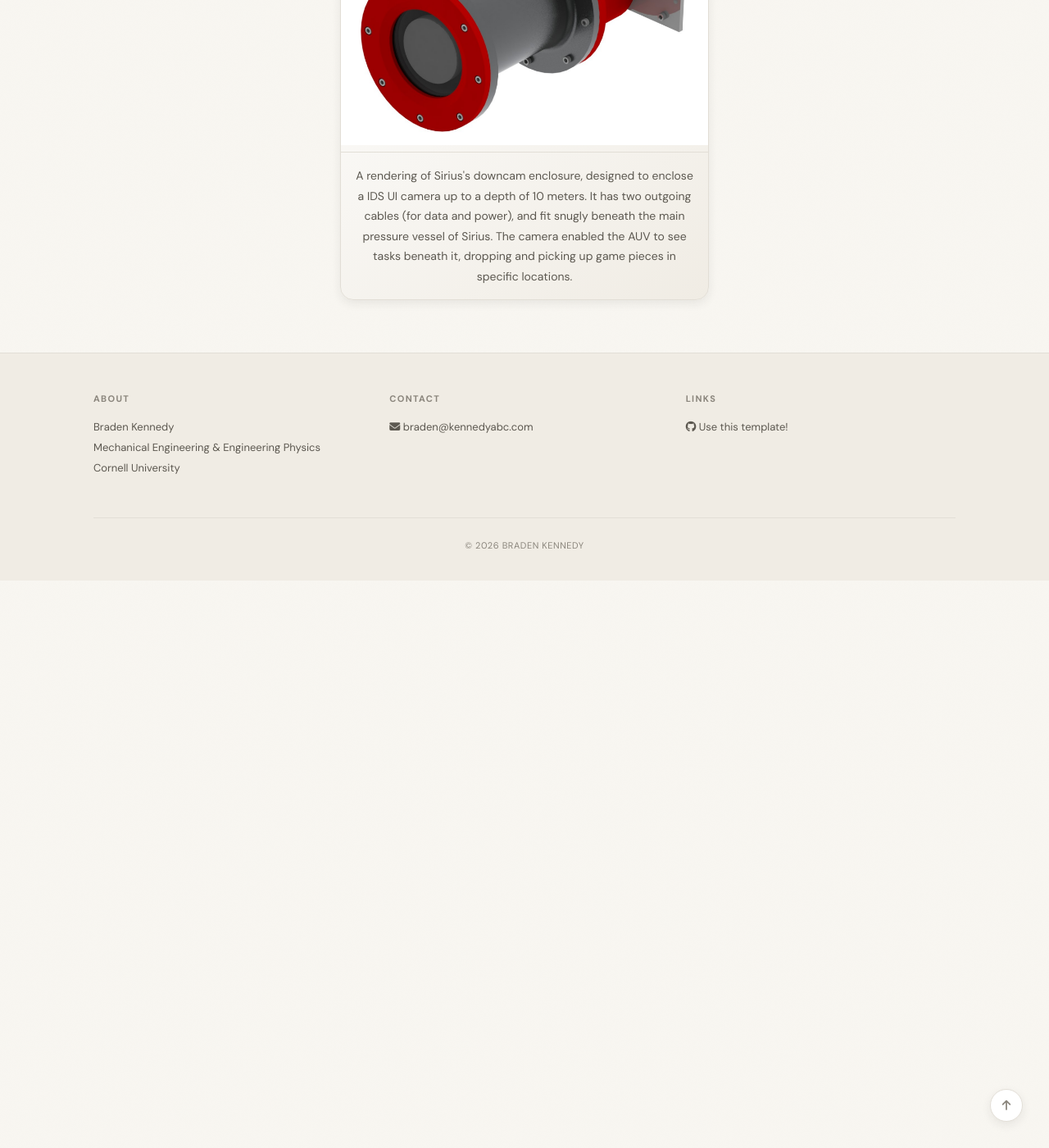
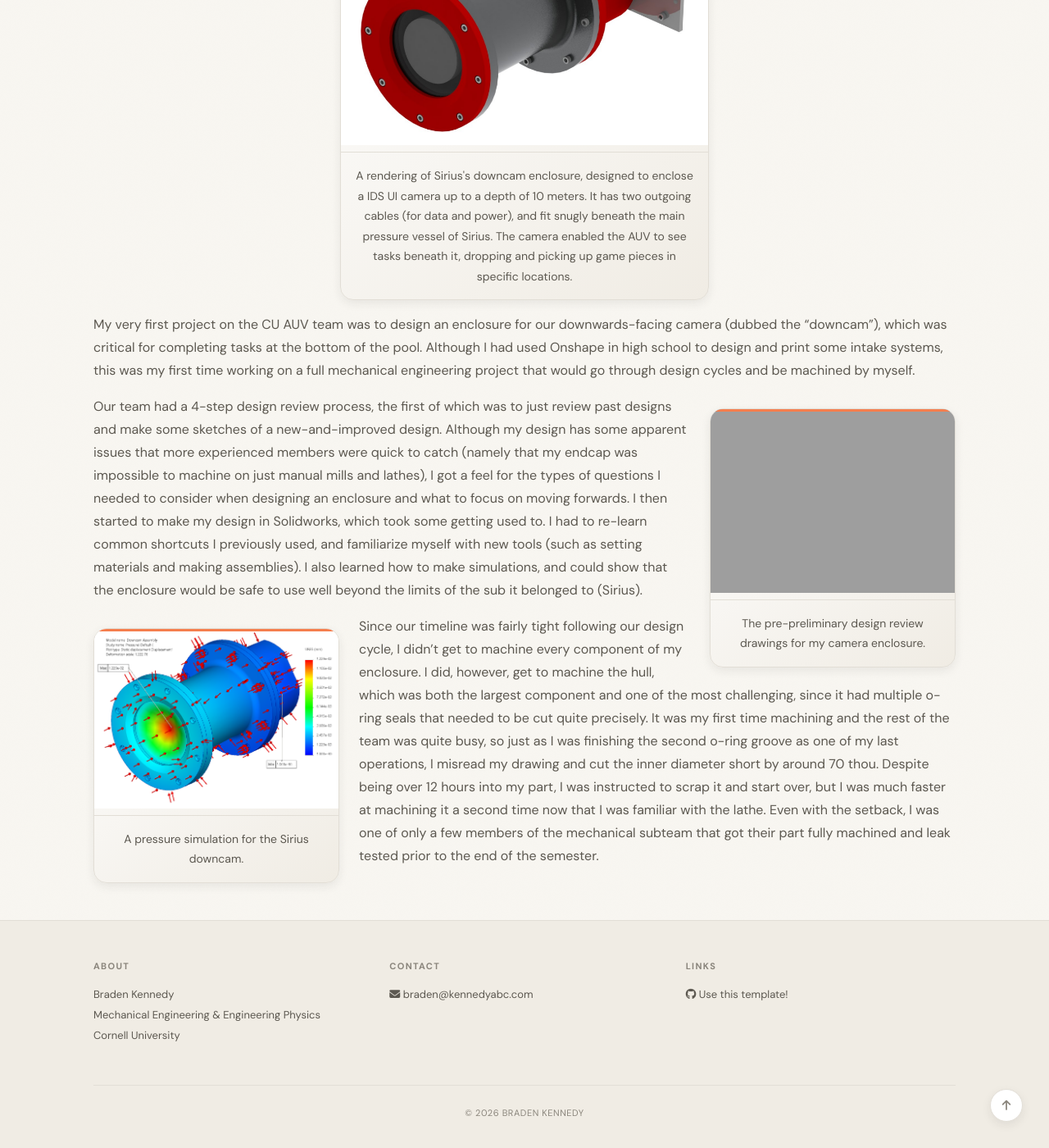
Before and after one commit to braden-kennedy/bkennedyportfolio, a Jekyll site: the page built from _pages/cuauv.md, in a window 1280 px wide and 1400 px high, scrolled down 5225 px. Shown: the whole window at 82% size. Built offline with Jekyll 4.4.1, drawn with Linux system fonts in a browser that asks for light colours; a style sheet for code colours, icons or effects is not loaded; before the commit the page ends 5933 px from its top, so only the background shows below that.

Commit message:
Update cuauv.md

```diff
--- a/_pages/cuauv.md
+++ b/_pages/cuauv.md
@@ -68,3 +68,13 @@ This summer had been one of my biggest challenges as a leader. Since there were
 *Designed Fall 2023, Fabricated/Assembled Spring 2024*
 
 {% include figure.html src="cuauv/Downcam_Full.png" alt=" " caption="A rendering of Sirius's downcam enclosure, designed to enclose a IDS UI camera up to a depth of 10 meters. It has two outgoing cables (for data and power), and fit snugly beneath the main pressure vessel of Sirius. The camera enabled the AUV to see tasks beneath it, dropping and picking up game pieces in specific locations." position="full" width="450px" %}
+
+My very first project on the CU AUV team was to design an enclosure for our downwards-facing camera (dubbed the "downcam"), which was critical for completing tasks at the bottom of the pool. Although I had used Onshape in high school to design and print some intake systems, this was my first time working on a full mechanical engineering project that would go through design cycles and be machined by myself.
+
+{% include figure.html src="cuauv/Downcam_Drawing.JPG" alt=" " caption="The pre-preliminary design review drawings for my camera enclosure." position="right" width="300px" %}
+
+Our team had a 4-step design review process, the first of which was to just review past designs and make some sketches of a new-and-improved design. Although my design has some apparent issues that more experienced members were quick to catch (namely that my endcap was impossible to machine on just manual mills and lathes), I got a feel for the types of questions I needed to consider when designing an enclosure and what to focus on moving forwards. I then started to make my design in Solidworks, which took some getting used to. I had to re-learn common shortcuts I previously used, and familiarize myself with new tools (such as setting materials and making assemblies). I also learned how to make simulations, and could show that the enclosure would be safe to use well beyond the limits of the sub it belonged to (Sirius).
+
+{% include figure.html src="cuauv/Downcam_Sim.png" alt=" " caption="A pressure simulation for the Sirius downcam." position="left" width="300px" %}
+
+Since our timeline was fairly tight following our design cycle, I didn't get to machine every component of my enclosure. I did, however, get to machine the hull, which was both the largest component and one of the most challenging, since it had multiple o-ring seals that needed to be cut quite precisely. It was my first time machining and the rest of the team was quite busy, so just as I was finishing the second o-ring groove as one of my last operations, I misread my drawing and cut the inner diameter short by around 70 thou. Despite being over 12 hours into my part, I was instructed to scrap it and start over, but I was much faster at machining it a second time now that I was familiar with the lathe. Even with the setback, I was one of only a few members of the mechanical subteam that got their part fully machined and leak tested prior to the end of the semester.
```
